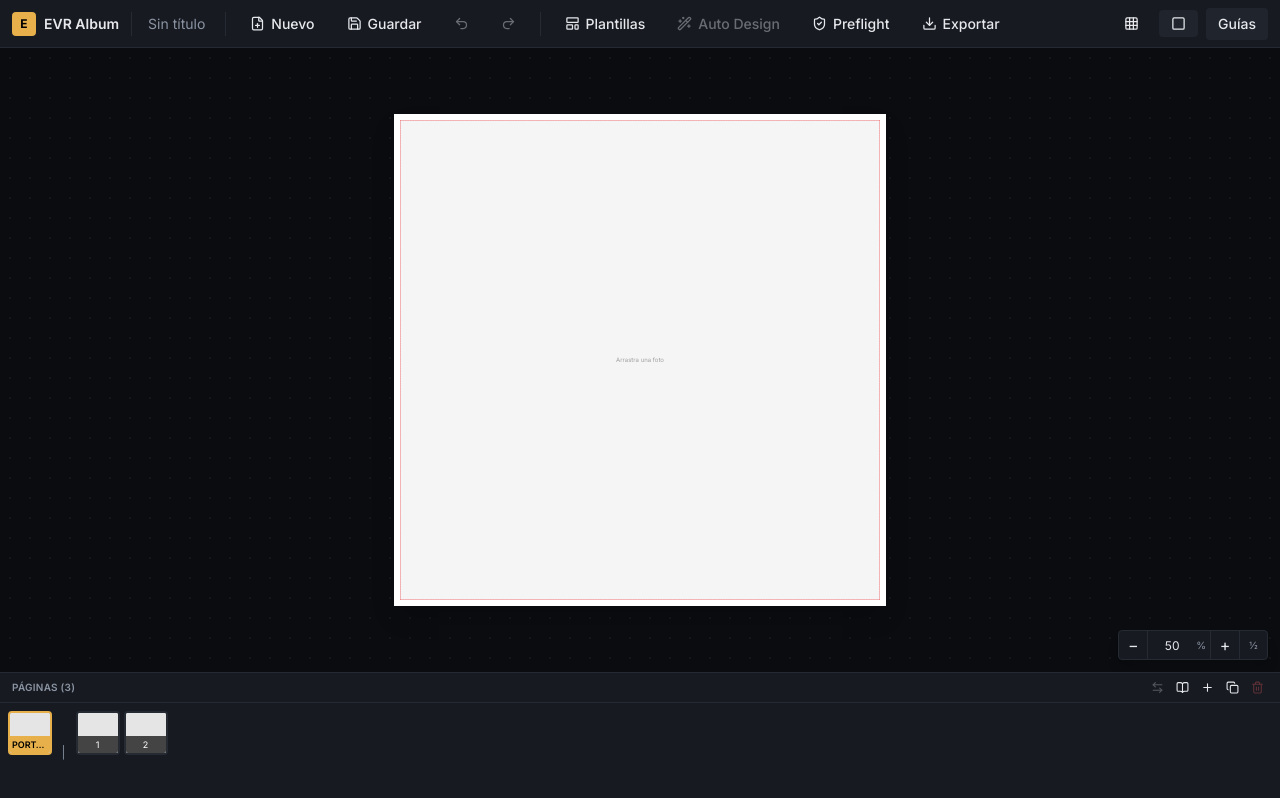
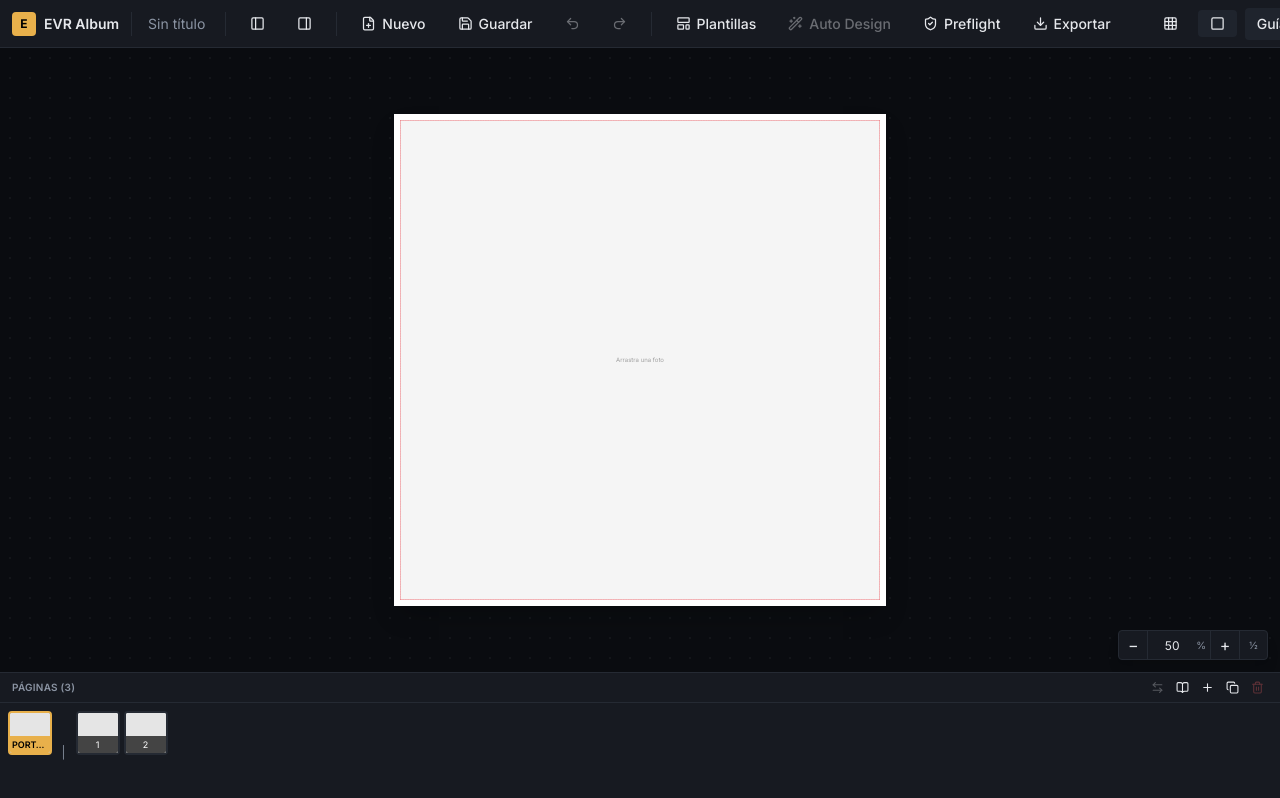
Before and after one commit to JavierLerma167/photobook-v10, a Next.js app: page / in a window 1280 px wide. Built offline with nearby package versions, Linux system fonts and the light colour scheme.

Commit message:
Add left and right panel toggle buttons to TopBar

```diff
--- a/src/components/TopBar.tsx
+++ b/src/components/TopBar.tsx
@@ -4,7 +4,7 @@ import React, { useRef } from 'react';
 import { useStore } from '@/src/store/projectStore';
 import {
   FilePlus, Save, Undo2, Redo2, LayoutTemplate, Wand2,
-  ShieldCheck, Download, Grid3x3, Square
+  ShieldCheck, Download, Grid3x3, Square, PanelLeft, PanelRight
 } from 'lucide-react';
 
 export function TopBar() {
@@ -19,6 +19,8 @@ export function TopBar() {
   const showGrid = useStore(s => s.ui.showGrid);
   const showGuides = useStore(s => s.ui.showGuides);
   const showSlotBorders = useStore(s => s.ui.showSlotBorders);
+  const leftPanelOpen = useStore(s => s.ui.leftPanelOpen);
+  const rightPanelOpen = useStore(s => s.ui.rightPanelOpen);
   const autoDesign = useStore(s => s.autoDesign);
   const photos = useStore(s => s.history.present.photos);
 
@@ -37,8 +39,8 @@ export function TopBar() {
   };
 
   return (
-    <div className="h-12 bg-evr-panel border-b border-evr-border flex items-center px-3 gap-2 shrink-0">
-      <div className="flex items-center gap-2 pr-3 border-r border-evr-border">
+    <div className="h-12 bg-evr-panel border-b border-evr-border flex items-center px-3 gap-2 shrink-0 overflow-x-auto scroll-thin">
+      <div className="flex items-center gap-2 pr-3 border-r border-evr-border shrink-0">
         <div className="w-6 h-6 rounded bg-evr-accent flex items-center justify-center text-black font-bold text-xs">E</div>
         <span className="text-sm font-semibold">EVR Album</span>
       </div>
@@ -46,7 +48,7 @@ export function TopBar() {
       {editingName ? (
         <input
           ref={inputRef}
-          className="input text-sm"
+          className="input text-sm shrink-0"
           value={nameDraft}
           onChange={e => setNameDraft(e.target.value)}
           onBlur={() => { renameProject(nameDraft || 'Sin título'); setEditingName(false); }}
@@ -56,45 +58,69 @@ export function TopBar() {
       ) : (
         <button
           onClick={() => { setNameDraft(projectName); setEditingName(true); }}
-          className="text-sm text-evr-muted hover:text-evr-text px-2"
+          className="text-sm text-evr-muted hover:text-evr-text px-2 shrink-0"
         >
           {projectName}
         </button>
       )}
 
-      <div className="w-px h-6 bg-evr-border mx-1" />
+      <div className="w-px h-6 bg-evr-border mx-1 shrink-0" />
 
-      <button className="btn-ghost flex items-center gap-1.5" onClick={() => setUI({ newProjectOpen: true })}>
+      {/* ----------------------------------------------------------------
+          Toggle panel izquierdo (Biblioteca)
+          ---------------------------------------------------------------- */}
+      <button
+        className={`btn-ghost flex items-center gap-1.5 shrink-0 ${leftPanelOpen ? 'bg-evr-hover' : ''}`}
+        onClick={() => setUI({ leftPanelOpen: !leftPanelOpen })}
+        title={leftPanelOpen ? 'Ocultar biblioteca' : 'Mostrar biblioteca'}
+      >
+        <PanelLeft size={15} />
+      </button>
+
+      {/* ----------------------------------------------------------------
+          Toggle panel derecho (Propiedades)
+          ---------------------------------------------------------------- */}
+      <button
+        className={`btn-ghost flex items-center gap-1.5 shrink-0 ${rightPanelOpen ? 'bg-evr-hover' : ''}`}
+        onClick={() => setUI({ rightPanelOpen: !rightPanelOpen })}
+        title={rightPanelOpen ? 'Ocultar propiedades' : 'Mostrar propiedades'}
+      >
+        <PanelRight size={15} />
+      </button>
+
+      <div className="w-px h-6 bg-evr-border mx-1 shrink-0" />
+
+      <button className="btn-ghost flex items-center gap-1.5 shrink-0" onClick={() => setUI({ newProjectOpen: true })}>
         <FilePlus size={15} /> Nuevo
       </button>
-      <button className="btn-ghost flex items-center gap-1.5" onClick={saveLocal}>
+      <button className="btn-ghost flex items-center gap-1.5 shrink-0" onClick={saveLocal}>
         <Save size={15} /> Guardar
       </button>
       <button
-        className="btn-ghost flex items-center gap-1.5 disabled:opacity-40"
+        className="btn-ghost flex items-center gap-1.5 disabled:opacity-40 shrink-0"
         onClick={undo}
         disabled={!canUndo}
       >
         <Undo2 size={15} />
       </button>
       <button
-        className="btn-ghost flex items-center gap-1.5 disabled:opacity-40"
+        className="btn-ghost flex items-center gap-1.5 disabled:opacity-40 shrink-0"
         onClick={redo}
         disabled={!canRedo}
       >
         <Redo2 size={15} />
       </button>
 
-      <div className="w-px h-6 bg-evr-border mx-1" />
+      <div className="w-px h-6 bg-evr-border mx-1 shrink-0" />
 
       <button
-        className="btn-ghost flex items-center gap-1.5"
+        className="btn-ghost flex items-center gap-1.5 shrink-0"
         onClick={() => setUI({ templateGalleryOpen: true })}
       >
         <LayoutTemplate size={15} /> Plantillas
       </button>
       <button
-        className="btn-ghost flex items-center gap-1.5 disabled:opacity-40"
+        className="btn-ghost flex items-center gap-1.5 disabled:opacity-40 shrink-0"
         disabled={!canAutoDesign}
         onClick={handleAutoDesign}
         title={
@@ -107,18 +133,18 @@ export function TopBar() {
       >
         <Wand2 size={15} /> Auto Design
       </button>
-      <button className="btn-ghost flex items-center gap-1.5" onClick={() => setUI({ preflightOpen: true })}>
+      <button className="btn-ghost flex items-center gap-1.5 shrink-0" onClick={() => setUI({ preflightOpen: true })}>
         <ShieldCheck size={15} /> Preflight
       </button>
-      <button className="btn-ghost flex items-center gap-1.5" onClick={() => setUI({ exportOpen: true })}>
+      <button className="btn-ghost flex items-center gap-1.5 shrink-0" onClick={() => setUI({ exportOpen: true })}>
         <Download size={15} /> Exportar
       </button>
 
-      <div className="flex-1" />
+      <div className="flex-1 min-w-[12px]" />
 
       {/* Botón cuadrícula */}
       <button
-        className={`btn-ghost flex items-center gap-1.5 ${showGrid ? 'bg-evr-hover' : ''}`}
+        className={`btn-ghost flex items-center gap-1.5 shrink-0 ${showGrid ? 'bg-evr-hover' : ''}`}
         onClick={() => setUI({ showGrid: !showGrid })}
         title="Mostrar cuadrícula"
       >
@@ -127,7 +153,7 @@ export function TopBar() {
 
       {/* Botón bordes de slots */}
       <button
-        className={`btn-ghost flex items-center gap-1.5 ${showSlotBorders ? 'bg-evr-hover' : ''}`}
+        className={`btn-ghost flex items-center gap-1.5 shrink-0 ${showSlotBorders ? 'bg-evr-hover' : ''}`}
         onClick={() => setUI({ showSlotBorders: !showSlotBorders })}
         title={showSlotBorders ? 'Ocultar bordes de slots' : 'Mostrar bordes de slots'}
       >
@@ -136,7 +162,7 @@ export function TopBar() {
 
       {/* Botón guías */}
       <button
-        className={`btn-ghost flex items-center gap-1.5 ${showGuides ? 'bg-evr-hover' : ''}`}
+        className={`btn-ghost flex items-center gap-1.5 shrink-0 ${showGuides ? 'bg-evr-hover' : ''}`}
         onClick={() => setUI({ showGuides: !showGuides })}
         title="Mostrar guías de impresión"
       >
```
